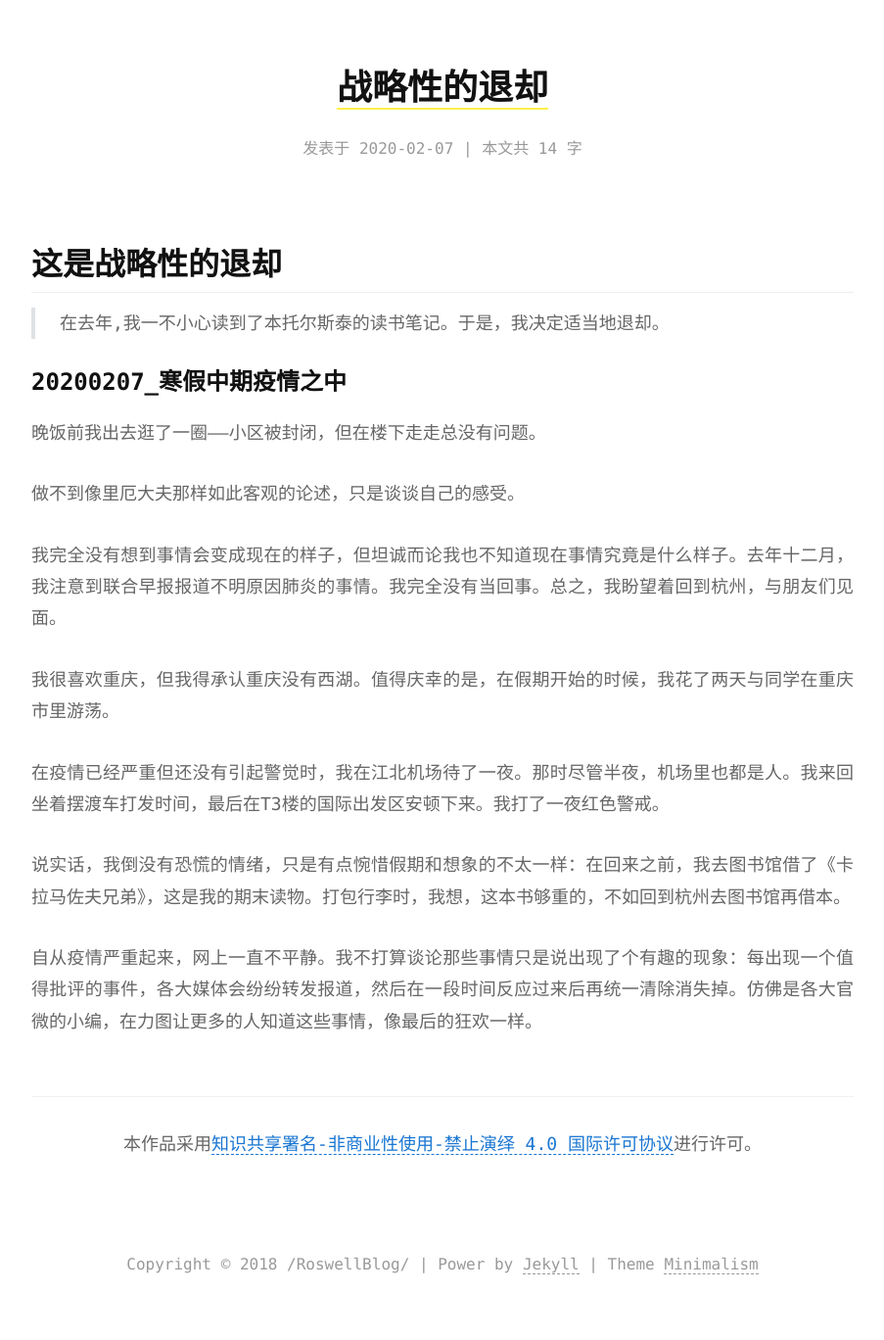
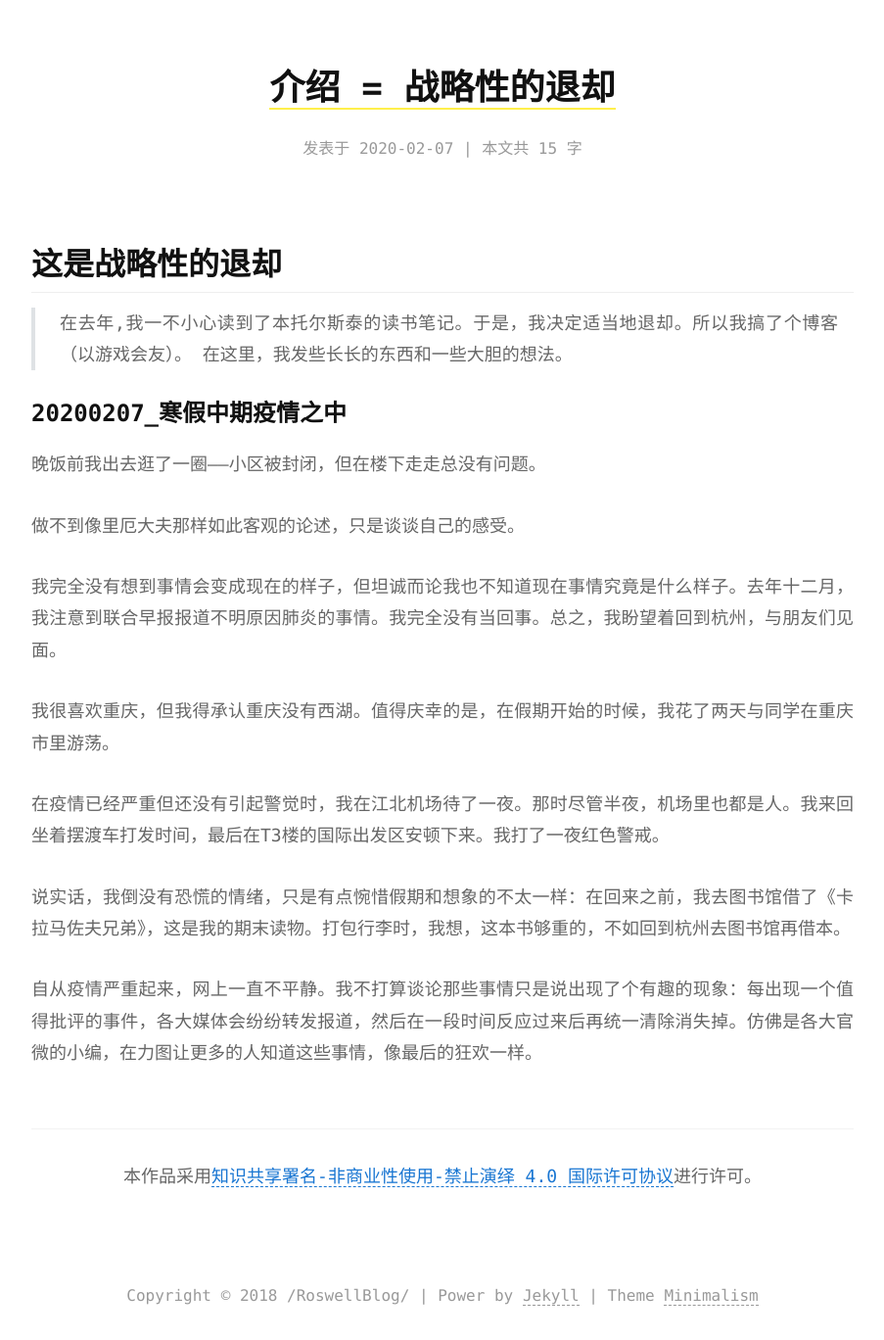
Before and after one commit to Roswellii/roswellii.github.io, a Jekyll site: the page built from _posts/2020-02-07-介绍 = 战略性的退却 -2020.md, in a window 1280 px wide. Shown: the whole page at 98% size, without its empty margins (188-1091 px from the left). Built offline with Jekyll 4.4.1, drawn with Linux system fonts in a browser that asks for light colours; before the commit the page ends 1336 px from its top, so only the background shows below that.

Commit message:
Update and rename 2020-02-07-战略性的退却 -2020.md to 2020-02-07-介绍 = 战略性的退却 -2020.md

```diff
--- a/_posts/2020-02-07-战略性的退却 -2020.md
+++ b/_posts/2020-02-07-介绍 = 战略性的退却 -2020.md
@@ -1,6 +1,6 @@
 ---
 layout:     post                    # 使用的布局（不需要改）
-title:      战略性的退却             # 标题
+title:      介绍 = 战略性的退却             # 标题
 subtitle:   #副标题
 date:       2020-02-07              # 时间
 author:     ALL VISITORS                      # 作者
@@ -12,7 +12,8 @@ tags:                               #标签
 
 ## 这是战略性的退却
 
->在去年,我一不小心读到了本托尔斯泰的读书笔记。于是，我决定适当地退却。
+>在去年,我一不小心读到了本托尔斯泰的读书笔记。于是，我决定适当地退却。所以我搞了个博客（以游戏会友）。
+在这里，我发些长长的东西和一些大胆的想法。
 
 
 ### 20200207_寒假中期疫情之中
```
